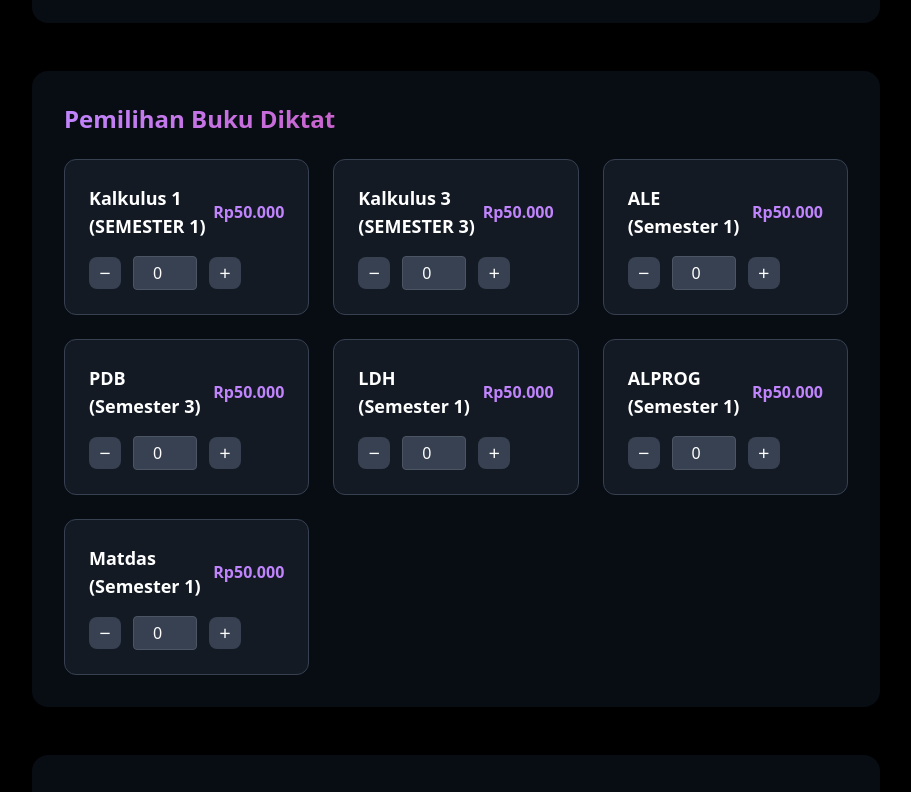
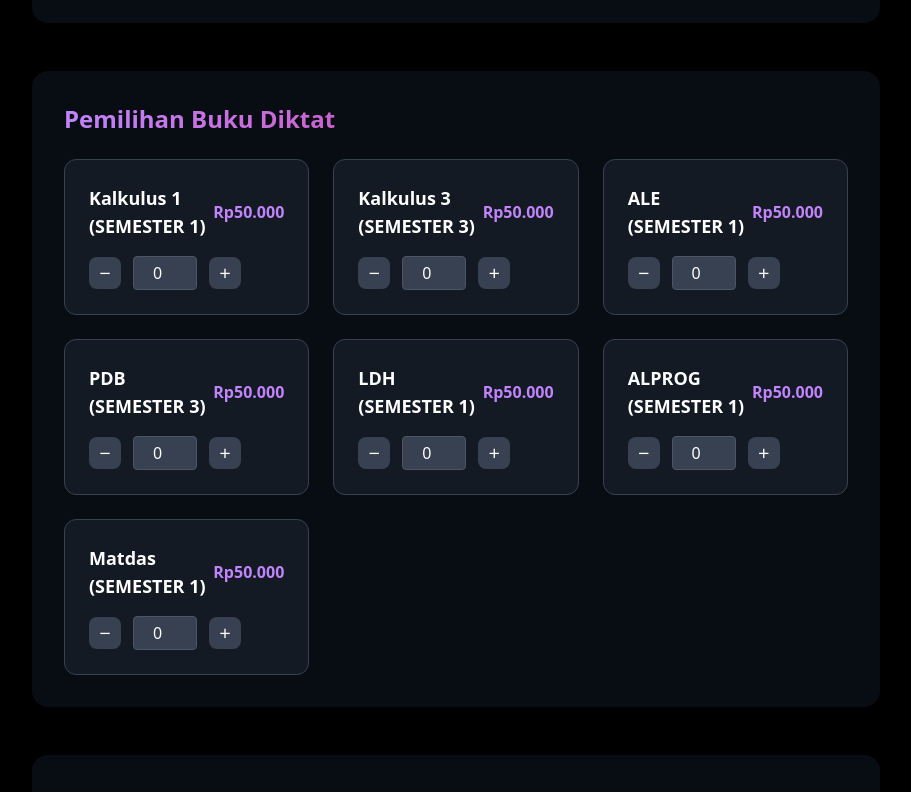
Before and after one commit to FeynmanProject/feynmanbookstore.github.io, a Next.js app: page /order in a window 1280 px wide. Shown: the part 551-1343 px from the top of the page, without its empty margins (184-1095 px from the left). Built offline with nearby package versions, Linux system fonts and the light colour scheme.

Commit message:
Update page.tsx

```diff
--- a/app/order/page.tsx
+++ b/app/order/page.tsx
@@ -7,11 +7,11 @@ import Link from 'next/link';
 const books = [
   { id: 'bukuA', name: 'Kalkulus 1 (SEMESTER 1)', price: 50000 },
   { id: 'bukuB', name: 'Kalkulus 3 (SEMESTER 3)', price: 50000 },
-  { id: 'bukuC', name: 'ALE (Semester 1)', price: 50000 },
-  { id: 'bukuD', name: 'PDB (Semester 3)', price: 50000 },
-  { id: 'bukuE', name: 'LDH (Semester 1)', price: 50000 },
-  { id: 'bukuF', name: 'ALPROG (Semester 1)', price: 50000 },
-  { id: 'bukuG', name: 'Matdas (Semester 1)', price: 50000 }
+  { id: 'bukuC', name: 'ALE (SEMESTER 1)', price: 50000 },
+  { id: 'bukuD', name: 'PDB (SEMESTER 3)', price: 50000 },
+  { id: 'bukuE', name: 'LDH (SEMESTER 1)', price: 50000 },
+  { id: 'bukuF', name: 'ALPROG (SEMESTER 1)', price: 50000 },
+  { id: 'bukuG', name: 'Matdas (SEMESTER 1)', price: 50000 }
 ];
 
 const formatRupiah = (amount: number): string => {
```
